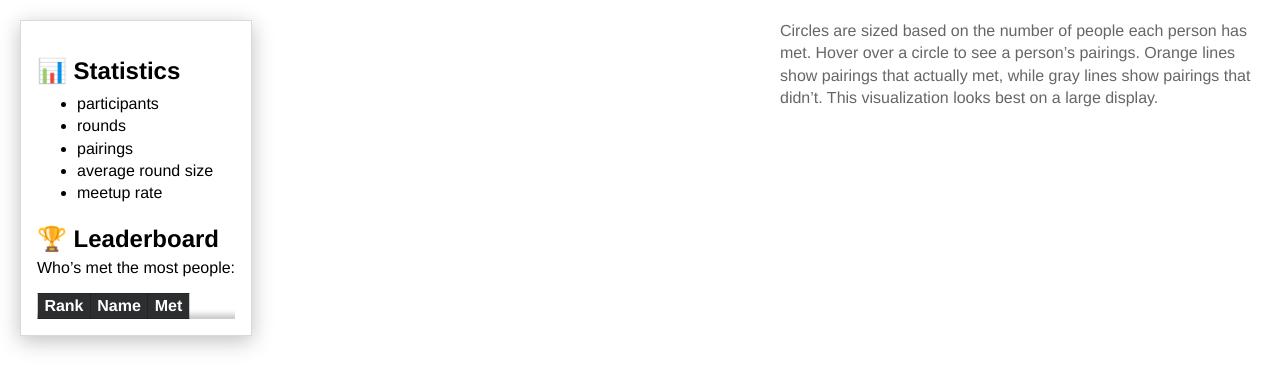
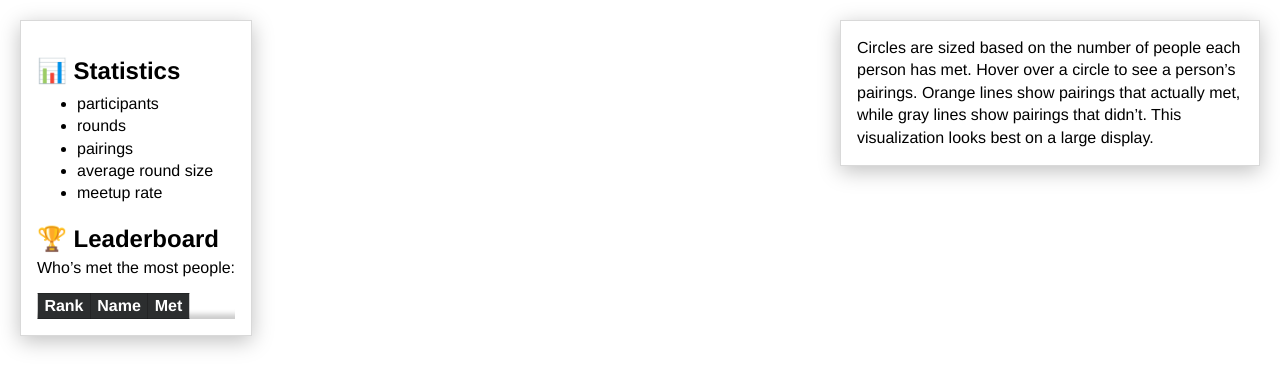
Before and after one commit to liddiard/slack-meetups, a Django app: page /stats/1/ in a window 1280 px wide. Shown: the top 389 px of the page. Run offline with Django 3.2, Linux system fonts and the light colour scheme; data that the repository does not hold is empty; parts of the project's set-up code (start-up, migrations or seed data) failed here and were passed over; some libraries are stand-ins or nearby versions.

Commit message:
give stats legend card styling

```diff
--- a/matcher/static/styles/pool_stats.css
+++ b/matcher/static/styles/pool_stats.css
@@ -15,15 +15,19 @@ h1 {
   margin: 0;
 }
 
-aside {
+.card {
   position: absolute;
-  top: 20px;
-  left: 20px;
-  max-width: 300px;
+  margin: 20px;
   box-shadow: 0 5px 20px rgba(0,0,0, 0.25);
   border: 1px solid rgba(0,0,0, 0.15);
   background-color: rgba(255,255,255, 0.8);
   padding: 1em;
+}
+
+aside {
+  max-width: 300px;
+  top: 0;
+  left: 0;
 }
 
 aside h2 {
@@ -78,12 +82,10 @@ table th {
 }
 
 #legend {
-  position: absolute;
-  top: 20px;
-  right: 20px;
-  max-width: 480px;
+  top: 0;
+  right: 0;
+  max-width: 420px;
   line-height: 1.4;
-  color: #666;
 }
 
 figure {
--- a/matcher/templates/pool_stats.html
+++ b/matcher/templates/pool_stats.html
@@ -11,7 +11,7 @@
 	</head>
 	<body>
 
-    <aside>
+    <aside class="card">
       <h1 id="pool-name"></h1>
       <h2>📊 Statistics</h2>
       <ul id="stats">
@@ -37,7 +37,7 @@
       </div>
     </aside>
 
-    <div id="legend">
+    <div id="legend" class="card">
       Circles are sized based on the number of people each person has met. Hover over a circle to see a person’s pairings. Orange lines show pairings that actually met, while gray lines show pairings that didn’t. This visualization looks best on a large display.
     </div>
 
```
